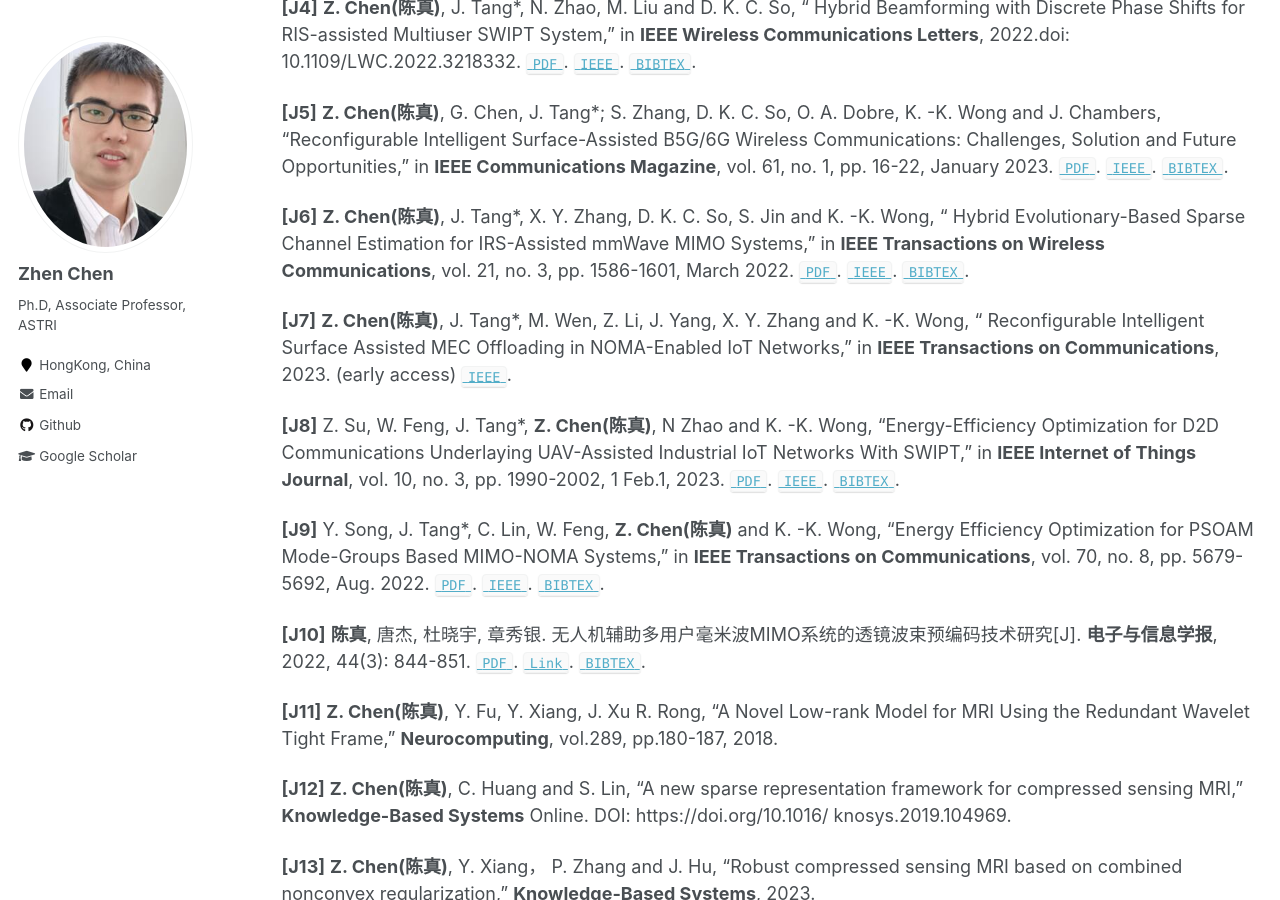
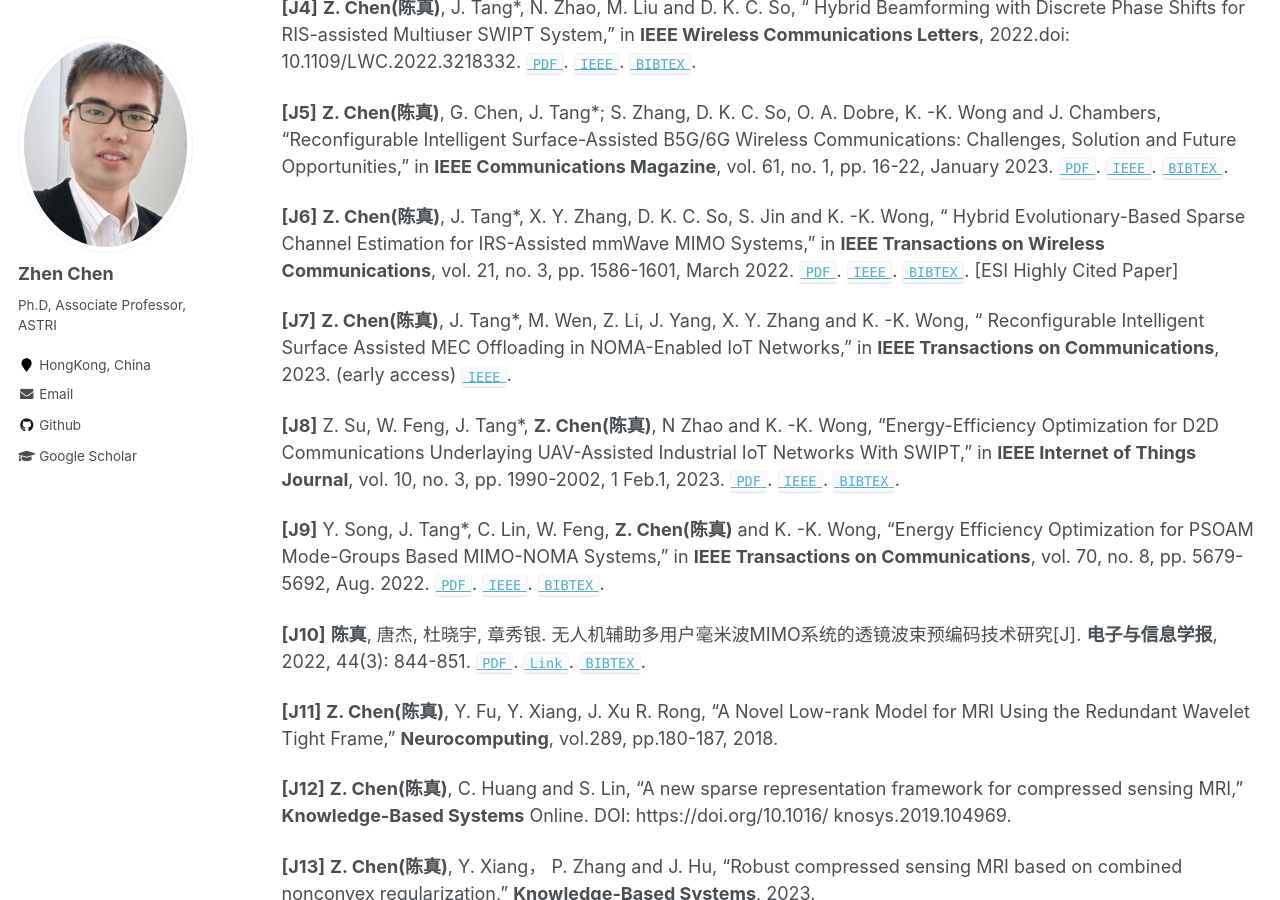
Before and after one commit to baile035/chenz_CV, a Jekyll site: the page built from _pages/publications.md, in a window 1280 px wide and 900 px high, scrolled down 600 px. Built offline with Jekyll 4.4.1, drawn with Linux system fonts in a browser that asks for light colours.

Commit message:
Update publications.md

```diff
--- a/_pages/publications.md
+++ b/_pages/publications.md
@@ -40,7 +40,7 @@ Journal Articles
 **[J6]** **Z. Chen(陈真)**, J. Tang*, X. Y. Zhang, D. K. C. So, S. Jin and K. -K. Wong, " Hybrid Evolutionary-Based Sparse Channel Estimation for IRS-Assisted mmWave MIMO Systems," in **IEEE Transactions on Wireless Communications**, vol. 21, no. 3, pp. 1586-1601, March 2022.
 [`PDF`](https://baile035.github.io/chenz_CV/files/Hybrid_Evolutionary-Based_Sparse_Channel_Estimation_for_IRS-Assisted_mmWave_MIMO_Systems.pdf).
 [`IEEE`](https://ieeexplore.ieee.org/abstract/document/9521836/).
-[`BIBTEX`](https://baile035.github.io/chenz_CV/files/Hybrid_Evolutionary-Based_Sparse_Channel_Estimation_for_IRS-Assisted_mmWave_MIMO_Systems.bib).
+[`BIBTEX`](https://baile035.github.io/chenz_CV/files/Hybrid_Evolutionary-Based_Sparse_Channel_Estimation_for_IRS-Assisted_mmWave_MIMO_Systems.bib).  [ESI Highly Cited Paper]
 
 **[J7]** **Z. Chen(陈真)**, J. Tang*, M. Wen, Z. Li, J. Yang, X. Y. Zhang and K. -K. Wong, " Reconfigurable Intelligent Surface Assisted MEC Offloading in NOMA-Enabled IoT Networks," in **IEEE Transactions on Communications**, 2023. (early access)
 [`IEEE`](https://ieeexplore.ieee.org/document/10128149/).
```
